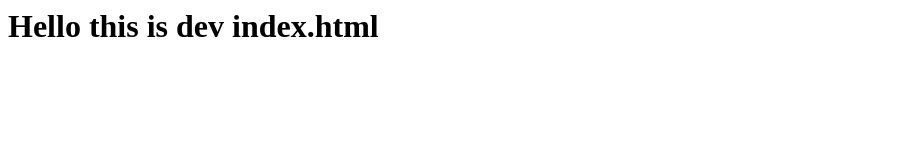
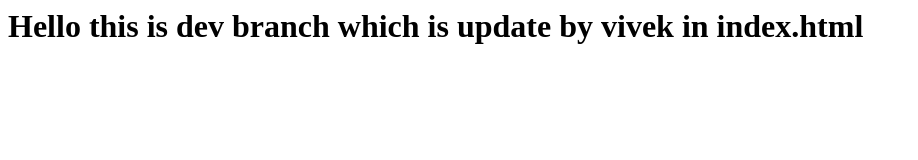
Before and after one commit to DevopsvivekS/repo1, a plain HTML site: page index.html in a window 1280 px wide. Shown: the whole page, without its empty margins (0-918 px from the left). Drawn offline with Linux system fonts and the light colour scheme.

Commit message:
first commit

```diff
--- a/index.html
+++ b/index.html
@@ -1 +1 @@
-<h1>Hello this is dev index.html</h1>
+<h1>Hello this is dev branch which is update by vivek in index.html</h1>
```
